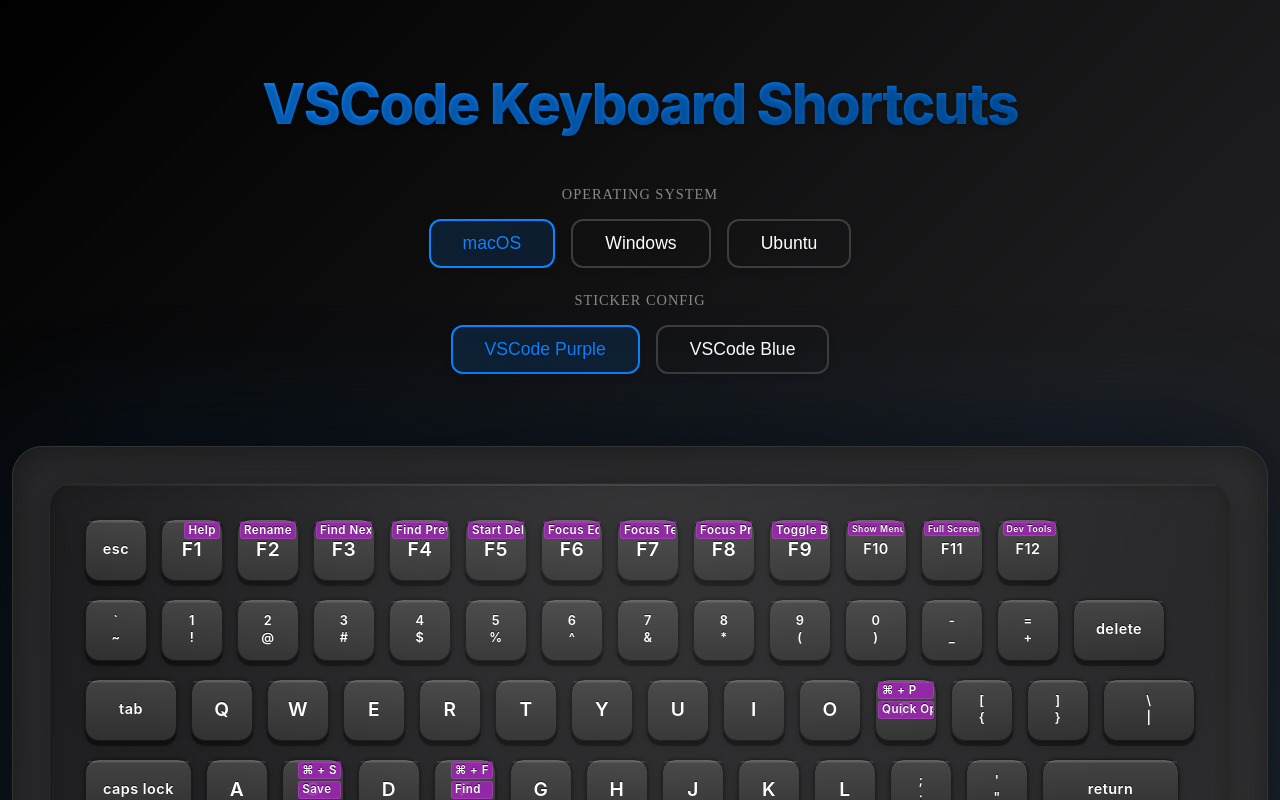
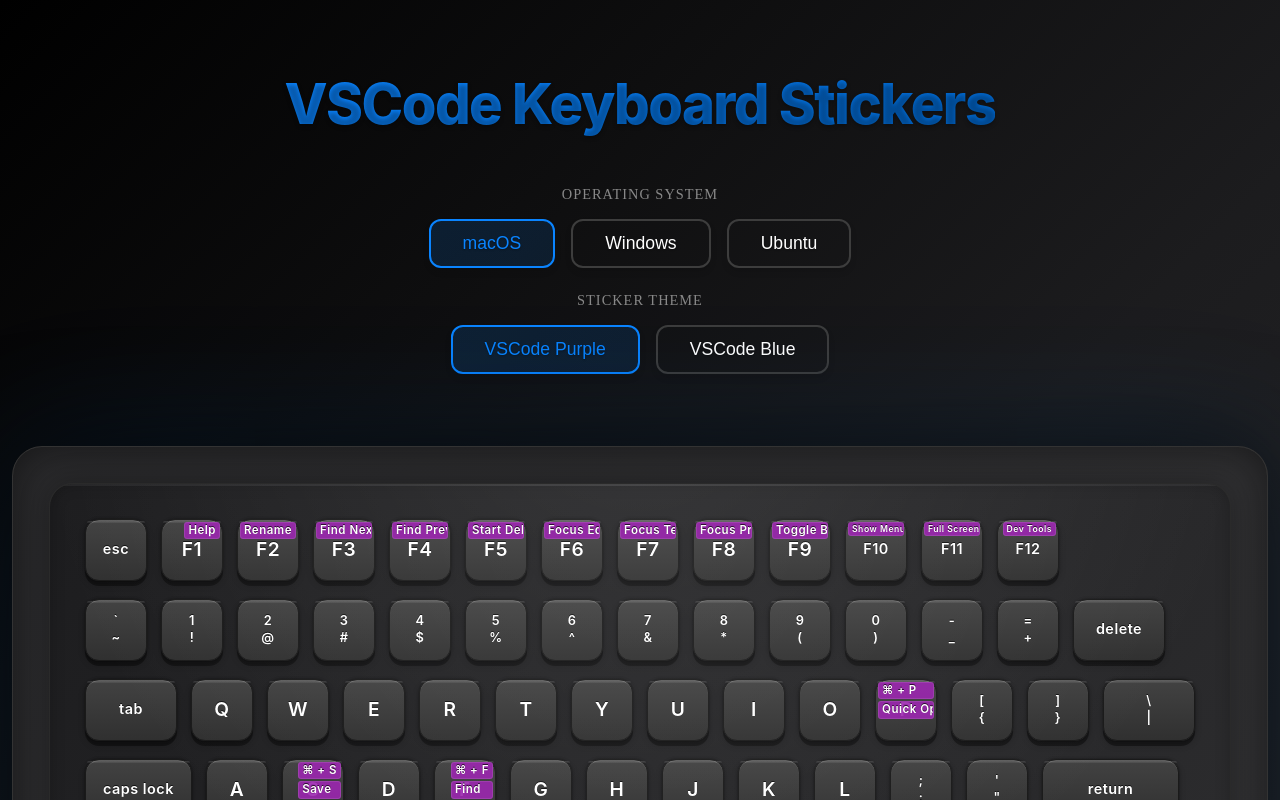
Before and after one commit to rakshitbharat/vscode-keyboard-sticker, a Next.js app: page / in a window 1280 px wide. Shown: the top 800 px of the page. Built offline with nearby package versions, Linux system fonts and the light colour scheme.

Commit message:
- deployment

```diff
--- a/package.json
+++ b/package.json
@@ -1,5 +1,6 @@
 {
-  "name": "vscode-keyboard-shortcuts",
+  "name": "vscode-keyboard-stickers",
+  "description": "Interactive keyboard sticker visualizer for VSCode shortcuts",
   "private": true,
   "version": "0.0.0",
   "author": "rakshitbharat",
--- a/src/components/Header.jsx
+++ b/src/components/Header.jsx
@@ -147,7 +147,7 @@
 
   return (
     <HeaderContainer>
-      <Title>VSCode Keyboard Shortcuts</Title>
+      <Title>VSCode Keyboard Stickers</Title>
       <FilterSection>
         <FilterGroup>
           <FilterLabel>Operating System</FilterLabel>
@@ -165,7 +165,7 @@
         </FilterGroup>
 
         <FilterGroup>
-          <FilterLabel>Sticker Config</FilterLabel>
+          <FilterLabel>Sticker Theme</FilterLabel>
           <FilterContainer>
             {configOptions.map((config) => (
               <FilterButton
--- a/src/data/stickerConfigs/vscodeBlue.js
+++ b/src/data/stickerConfigs/vscodeBlue.js
@@ -1,7 +1,7 @@
 export default {
   id: "vscodeBlue",
-  name: "VSCode Blue",
-  description: "Modern VSCode theme with blue accents",
+  name: "Blue Stickers",
+  description: "Modern VSCode theme with blue sticker accents",
   author: "Your Name",
   version: "1.0.0",
   styles: {
--- a/src/data/stickerConfigs/vscodePurple.js
+++ b/src/data/stickerConfigs/vscodePurple.js
@@ -1,7 +1,7 @@
 export default {
   id: "vscodePurple",
-  name: "VSCode Purple",
-  description: "Classic VSCode theme with purple accents",
+  name: "Purple Stickers",
+  description: "Classic VSCode theme with purple sticker accents",
   author: "Your Name",
   version: "1.0.0",
   styles: {
```
Also changed, not shown: 1 other file (tests, documents, lock files or other folders).
